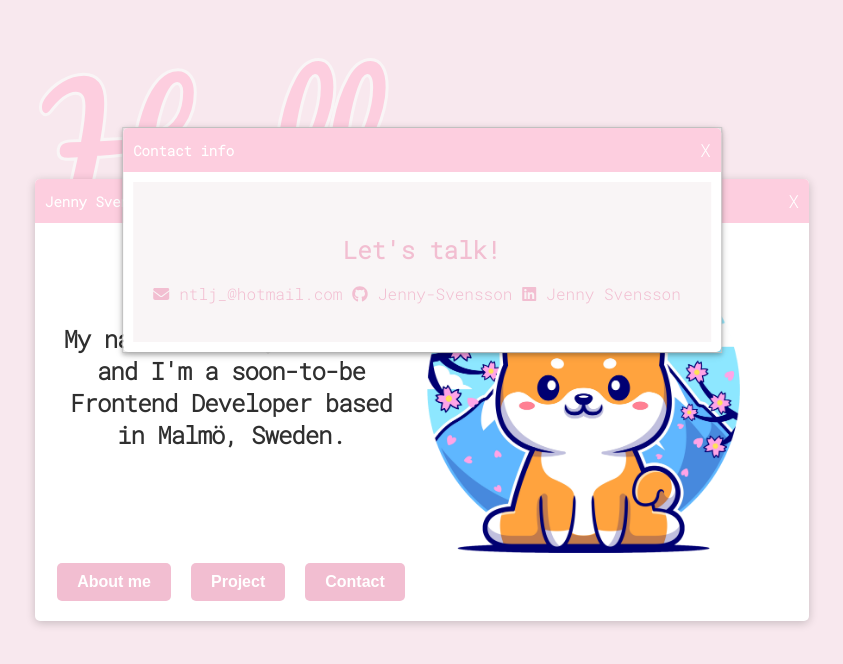
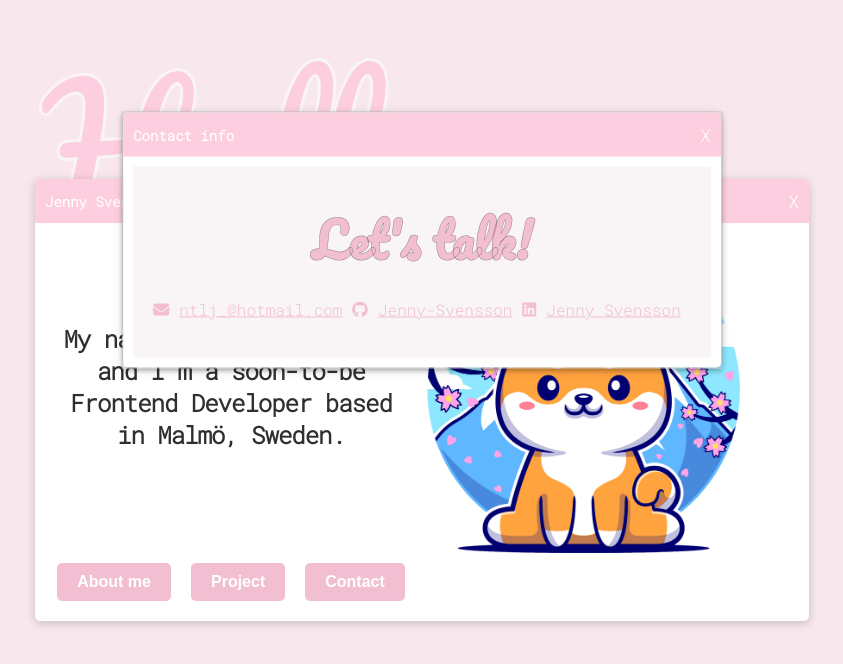
Before and after one commit to Jenny-Svensson/portfolio-v1.0, a React (Vite) app: page / in a window 1280 px wide. Both pictures are taken after a click on the button "Contact". Shown: the top 664 px of the page, without its empty margins (218-1061 px from the left). Built offline with nearby package versions, Linux system fonts and the light colour scheme.

Commit message:
style the contact window again

```diff
--- a/src/index.css
+++ b/src/index.css
@@ -167,12 +167,15 @@ button {
 
 .contact-container h4 {
   color: #F2BED1;
-  font-size: 24px;
+  font-size: 3rem;
   margin-bottom: 10px;
+  margin-top: 10px;
+  font-family: 'Pacifico', cursive;
+  -webkit-text-stroke: 0.5px rgba(0, 0, 0, 0.397);
 }
 
 .contact-container p {
-  color: #F2BED1;
+  color: #F2BED1; /* Dark text color for better contrast */
   font-size: 16px;
   line-height: 1.5;
   display: flex;
@@ -181,13 +184,18 @@ button {
 
 .contact-container p a {
   color: #F2BED1;
-  text-decoration: none;
   margin-left: 10px;
   margin-right: 10px;
   transition: color 0.3s;
 
   &:hover {
-    color: #F8E8EE;
-    border-bottom: 2px dotted #F2BED1;
+    color: #ff93ba;
   }
 }
+
+/* Focus state for links */
+.contact-container p a:focus {
+  outline: 2px solid #F2BED1;
+  outline-offset: 2px;
+  text-decoration: none;
+}
```
